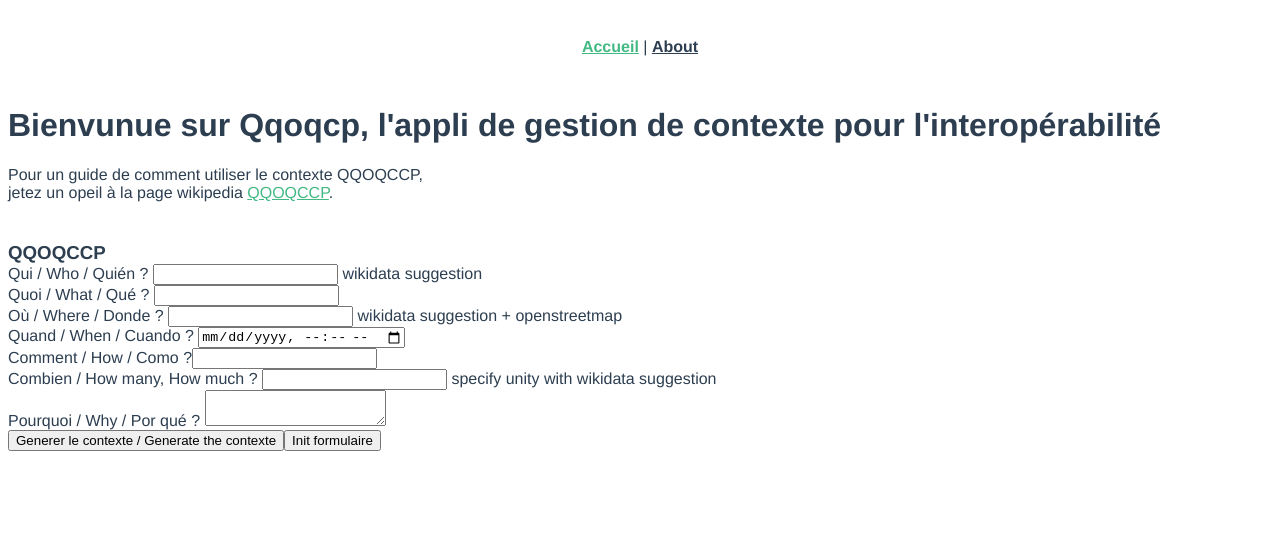
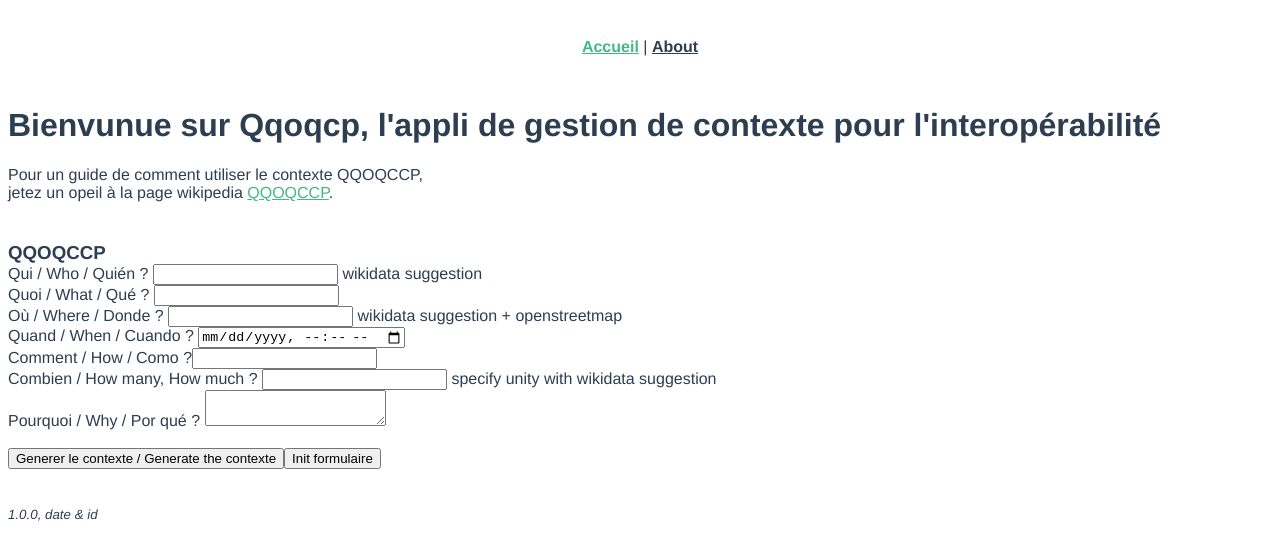
Before and after one commit to scenaristeur/contexte, a Vue app: page / in a window 1280 px wide. Shown: the top 558 px of the page. Built offline with nearby package versions, Linux system fonts and the light colour scheme.

Commit message:
^id^ ^&^ date^ changelog^

```diff
--- a/src/App.vue
+++ b/src/App.vue
@@ -4,6 +4,8 @@
     <router-link to="/about">About</router-link>
   </nav>
   <router-view/>
+  <br><br>
+  <small><i>1.0.0, date & id</i></small>
 </template>
 
 <style>
--- a/src/components/QqoqcpComponent.vue
+++ b/src/components/QqoqcpComponent.vue
@@ -28,7 +28,7 @@
     <label for="pourquoi">Pourquoi / Why / Por qué ? </label>
     <textarea id="pourquoi" v-model="qqoqccp.pourquoi" />
 
-<br>
+<br><br>
 <button @click="generate">Generer le contexte / Generate the contexte</button>
 <button @click="init">Init formulaire</button>
 
--- a/src/views/AboutView.vue
+++ b/src/views/AboutView.vue
@@ -1,5 +1,6 @@
 <template>
   <div class="about">
-    <h1>This is an about page</h1>
+    <h4>source & discussion</h4>
+    <a href="https://github.com/scenaristeur/contexte" target="_blank">https://github.com/scenaristeur/contexte</a>
   </div>
 </template>
```
Also changed, not shown: 13 other files (tests, documents, lock files or other folders).
